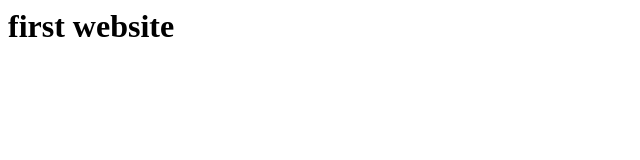
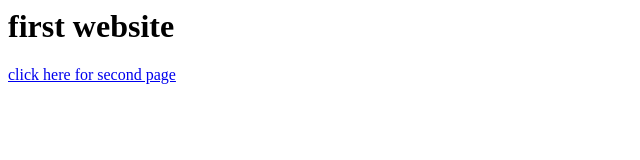
Before and after one commit to AmolDalwai2910/firstwebsite, a plain HTML site: page index.html in a window 1280 px wide. Shown: the whole page, without its empty margins (0-640 px from the left). Drawn offline with Linux system fonts and the light colour scheme.

Commit message:
Update index.html

```diff
--- a/index.html
+++ b/index.html
@@ -1 +1,2 @@
 <h1>first website</h1>
+<a href="secondpage.html">click here for second page</a>
```
